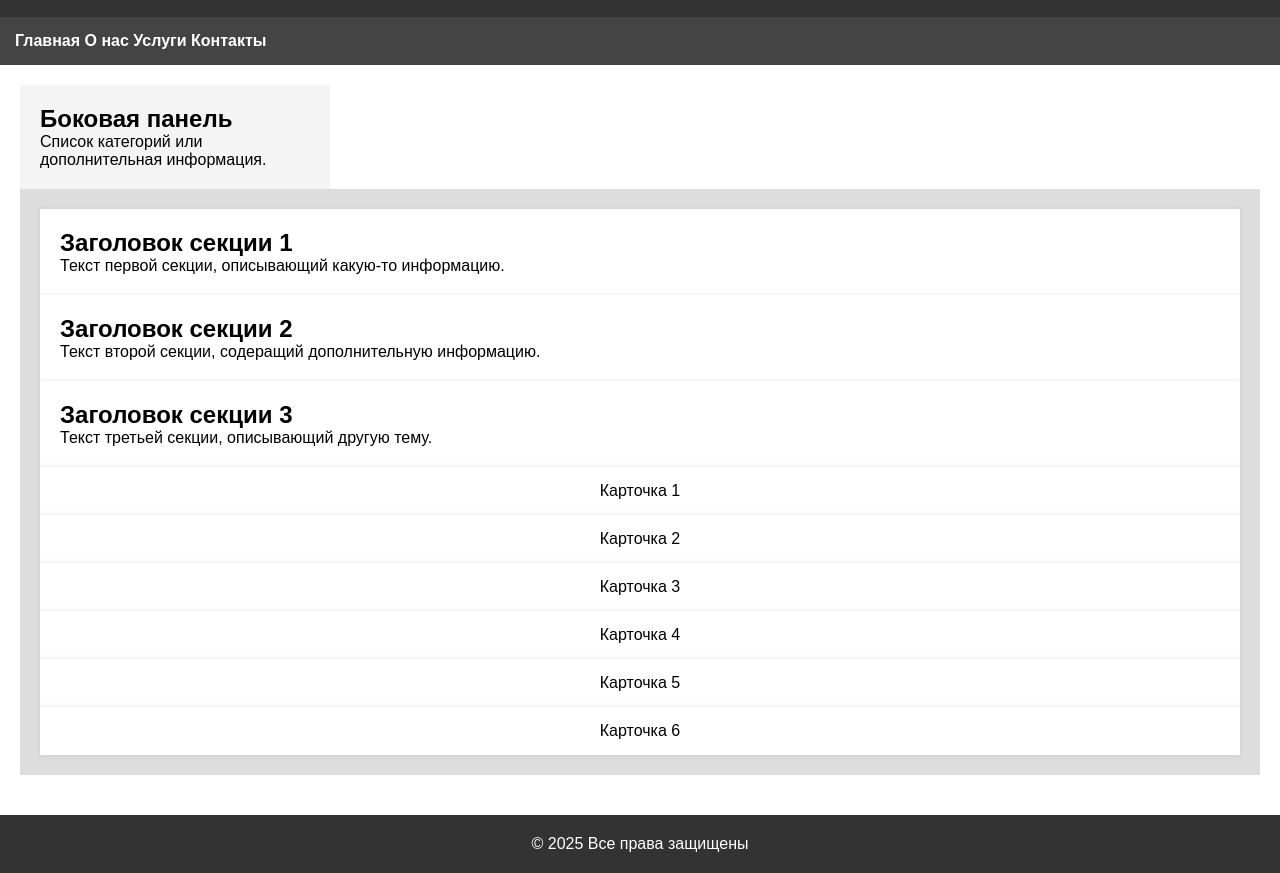
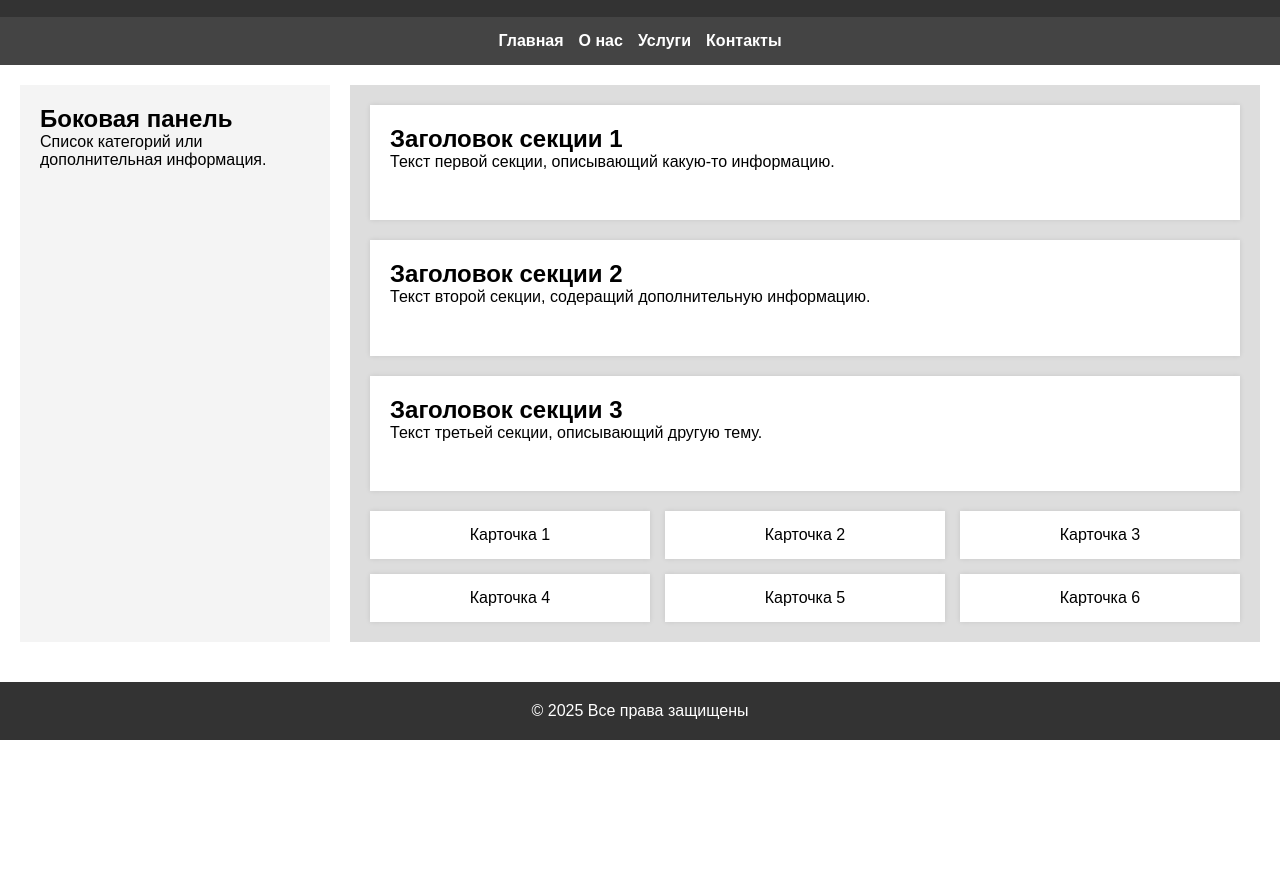
Before and after one commit to 41ISP/mobdev3-lab4-snagatulin, a plain HTML site: page index.html in a window 1280 px wide. Shown: the part 60-933 px from the top of the page. After the commit the page ends 800 px from the top, so only its background shows below. Drawn offline with Linux system fonts and the light colour scheme.

Commit message:
git commit -m "Использование FlexBox в стилях"

```diff
--- a/styles.css
+++ b/styles.css
@@ -3,12 +3,17 @@
     padding: 0;
     box-sizing: border-box;
 }
+
 body {
     font-family: Arial, sans-serif;
 }
+
 .container {
     min-height: 100vh;
+    display: flex;
+    flex-direction: column;
 }
+
 .header,
 .footer {
     background: #333;
@@ -16,46 +21,66 @@ body {
     text-align: center;
     padding: 20px;
 }
+
 .nav {
     background: #444;
     color: white;
     padding: 15px;
+    display: flex;
+    gap: 15px;
+    justify-content: center;
+}
 
-    gap: 15px;
-}
 .nav a {
     color: white;
     text-decoration: none;
     font-weight: bold;
 }
+
 .main {
+    display: flex;
     padding: 20px;
     gap: 20px;
+    flex: 1;
 }
+
 .sidebar {
     background: #f4f4f4;
     padding: 20px;
     width: 25%;
 }
+
 .content {
     background: #ddd;
     padding: 20px;
+    flex: 1;
+    display: flex;
+    flex-direction: column;
     gap: 20px;
 }
+
 .section {
     background: white;
     padding: 20px;
     box-shadow: 0 0 5px rgba(0, 0, 0, 0.1);
+    display: flex;
+    flex: 1;
+    flex-direction: column;
 }
+
 .card-container {
+    display: flex;
     gap: 15px;
     width: 100%;
+    flex-wrap: wrap;
 }
+
 .card {
     background: white;
     padding: 15px;
     box-shadow: 0 0 5px rgba(0, 0, 0, 0.1);
     text-align: center;
+    flex: 1 1 30%;
 }
 .footer {
     margin-top: 20px;
```
